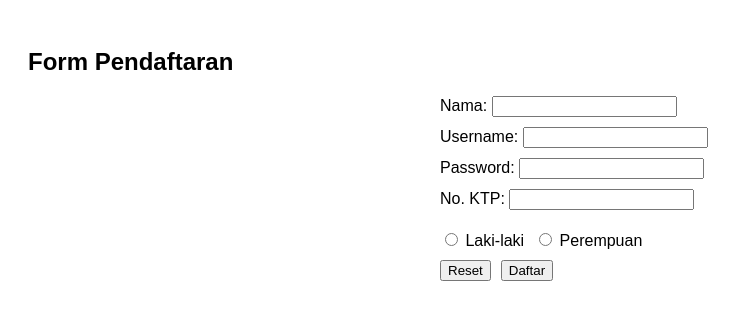
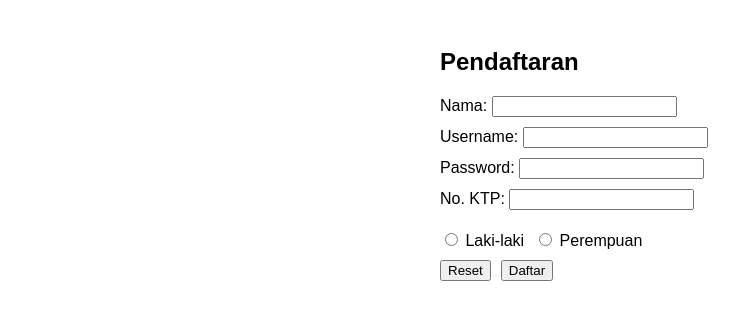
Before and after one commit to ahmad-riski/tugas-sekolah, a plain HTML site: page pendaftaran.html in a window 1280 px wide. Shown: the whole page, without its empty margins (0-742 px from the left). Drawn offline with Linux system fonts and the light colour scheme.

Commit message:
Update pendaftaran.html

```diff
--- a/pendaftaran.html
+++ b/pendaftaran.html
@@ -24,9 +24,8 @@
   </style>
 </head>
 <body>
-
-  <h2>Form Pendaftaran</h2>
   <form action="/submit" method="POST">
+    <h2> Pendaftaran</h2>
     <label>
       Nama:
       <input type="text" name="nama" required>
```
